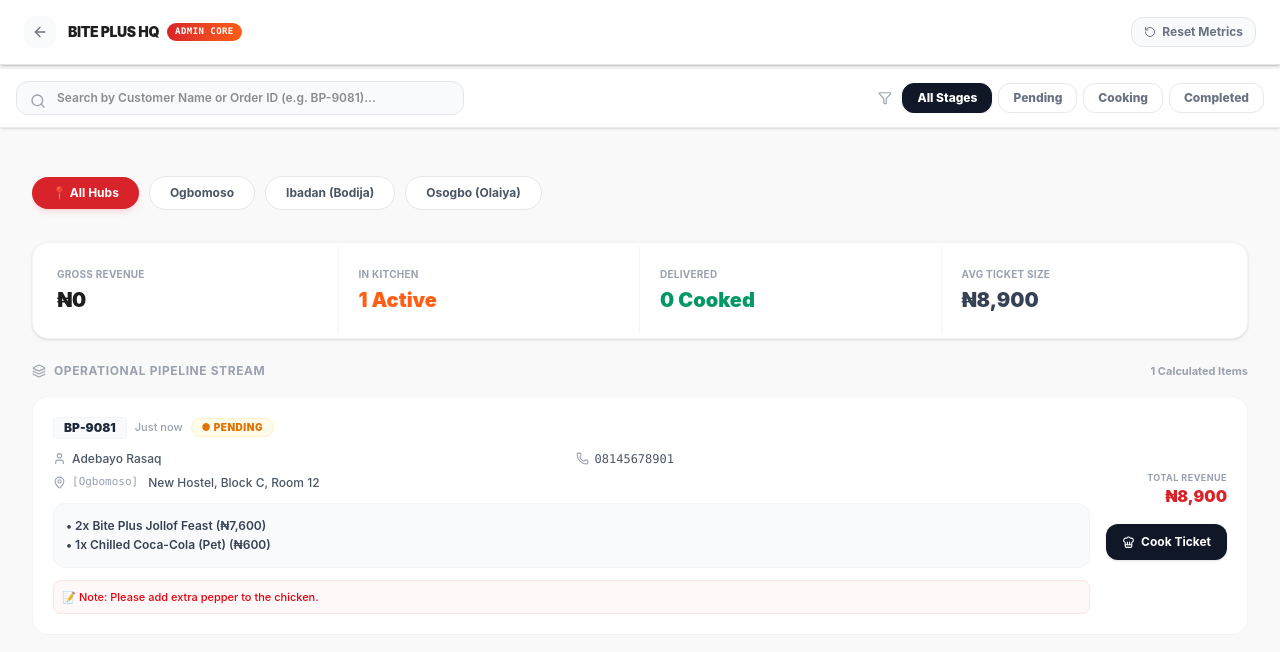
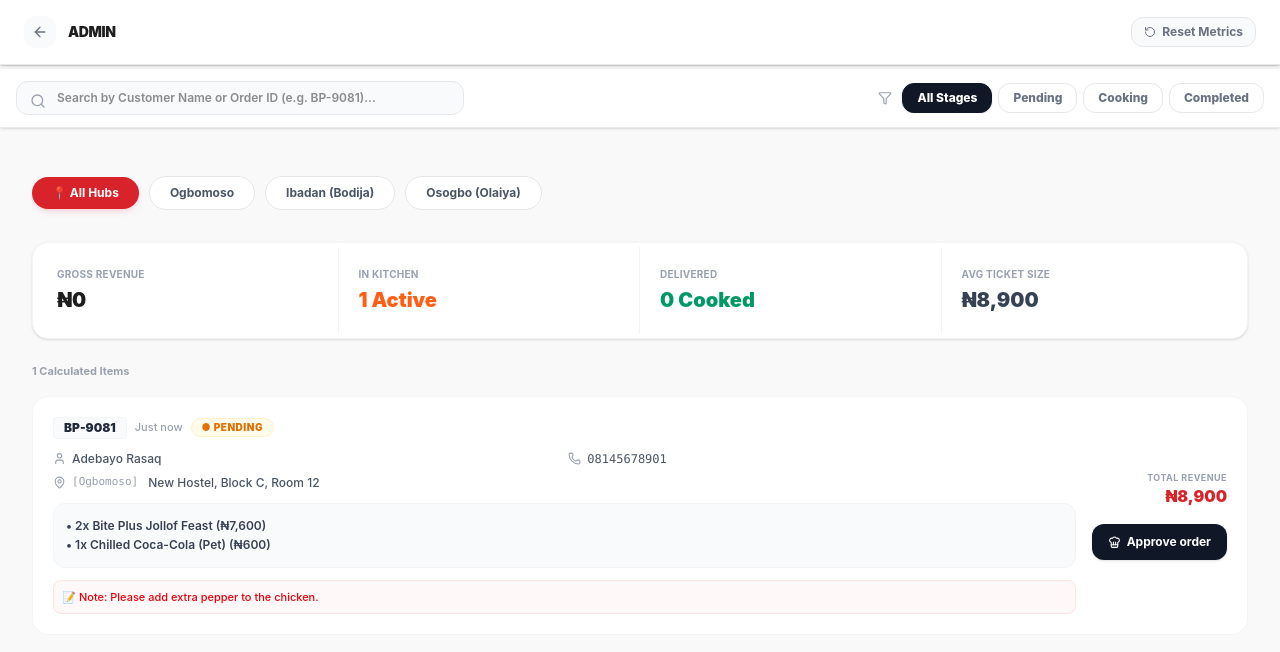
Before and after one commit to SIYD-TECH/biteplus, a React (Vite) app: page /admin in a window 1280 px wide. Shown: the top 652 px of the page. Built offline with nearby package versions, Linux system fonts and the light colour scheme.

Commit message:
feat: update Admin and Navbar components for clarity; rename sections and buttons for better context

```diff
--- a/src/components/common/Navbar.jsx
+++ b/src/components/common/Navbar.jsx
@@ -145,7 +145,7 @@ export default function Navbar({ cartCount = 0 }) {
                 }`}
               >
                 <ShieldCheck size={18} />
-                <span>Kitchen Console</span>
+                <span>Admin dashboard</span>
               </Link>
             </div>
           </div>
--- a/src/pages/Admin.jsx
+++ b/src/pages/Admin.jsx
@@ -129,11 +129,9 @@ export default function Admin() {
           <div>
             <div className="flex items-center gap-2">
               <h1 className="text-sm font-black tracking-tight text-[#1E1E1E]">
-                BITE PLUS HQ
+                ADMIN
               </h1>
-              <span className="bg-gradient-to-r from-[#D8232A] to-[#FF5E14] text-white font-mono text-[9px] font-black px-2 py-0.5 rounded-full tracking-wider">
-                ADMIN CORE
-              </span>
+
             </div>
           </div>
         </div>
@@ -245,12 +243,6 @@ export default function Admin() {
             {/* DYNAMIC PIPELINE CARDS STREAM */}
             <div>
               <div className="flex items-center justify-between mb-4">
-                <div className="flex items-center gap-2">
-                  <Layers size={14} className="text-gray-400" />
-                  <h2 className="text-xs font-bold text-gray-400 uppercase tracking-wider">
-                    Operational Pipeline Stream
-                  </h2>
-                </div>
                 <span className="text-[11px] font-bold text-gray-400">
                   {filteredOrders.length} Calculated Items
                 </span>
@@ -341,7 +333,7 @@ export default function Admin() {
                               className="w-full md:w-auto inline-flex items-center justify-center gap-1.5 bg-gray-900 hover:bg-[#D8232A] text-white text-xs font-bold px-4 py-2.5 rounded-xl transition-all shadow-sm cursor-pointer"
                             >
                               <ChefHat size={13} />
-                              Cook Ticket
+                              Approve order
                             </button>
                           )}
                           {order.status === "Cooking" && (
@@ -352,7 +344,7 @@ export default function Admin() {
                               className="w-full md:w-auto inline-flex items-center justify-center gap-1.5 bg-[#D8232A] hover:bg-[#b01d22] text-white text-xs font-bold px-4 py-2.5 rounded-xl transition-all shadow-sm cursor-pointer"
                             >
                               <Check size={13} />
-                              Dispatch
+                              Finalize Order
                             </button>
                           )}
                           {order.status === "Completed" && (
```
